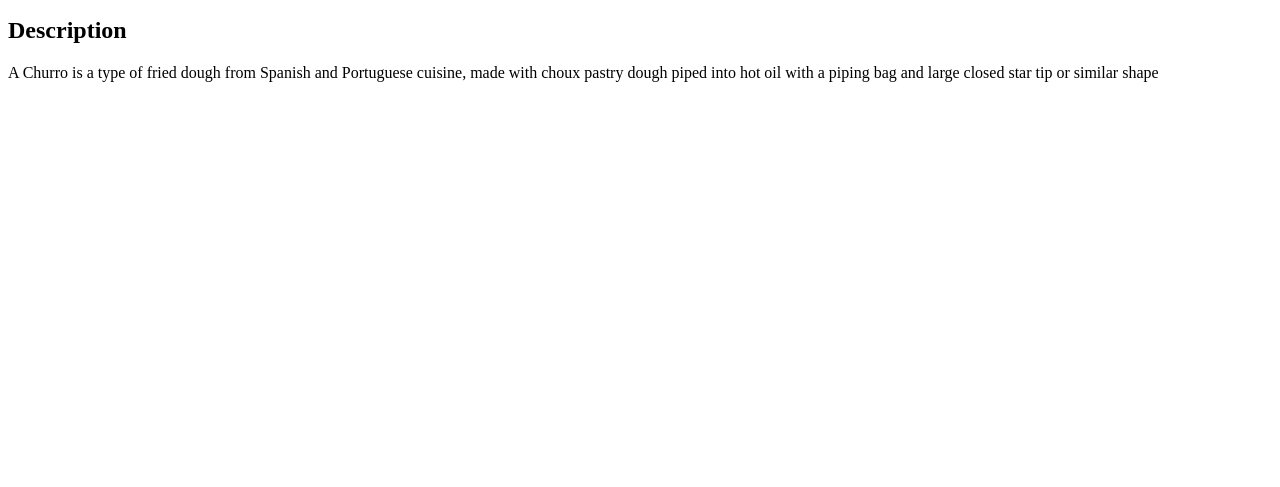
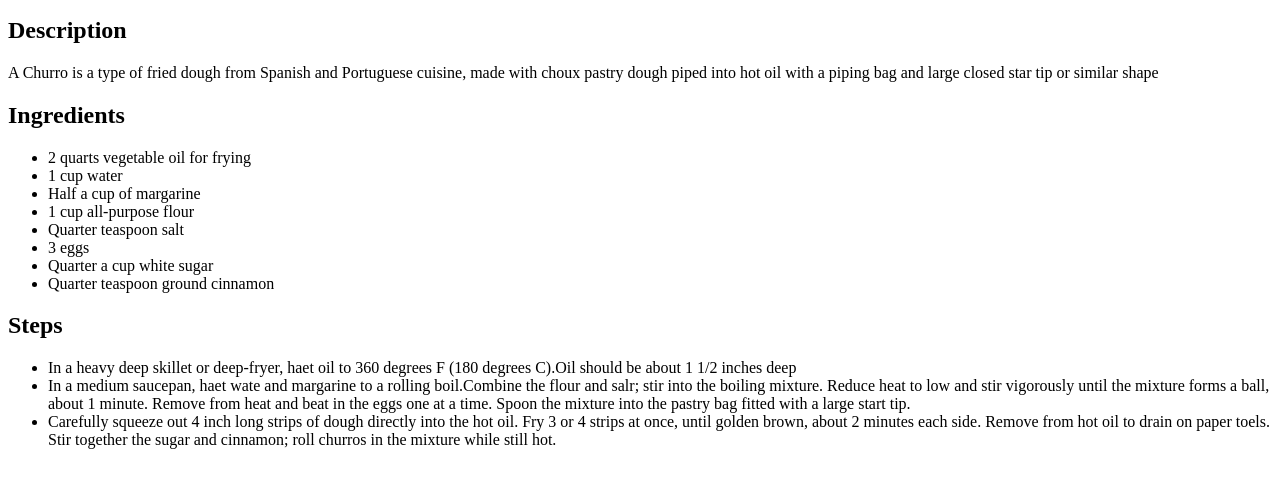
Before and after one commit to Derrek-Kimani/odin-recipes, a plain HTML site: page recipes/churos.html in a window 1280 px wide. Shown: the part 101-588 px from the top of the page. Drawn offline with Linux system fonts and the light colour scheme.

Commit message:
Added my churros' preparations steps

```diff
--- a/recipes/churos.html
+++ b/recipes/churos.html
@@ -11,8 +11,23 @@
   <img src="C:\Users\derre\Downloads\Churos image.webp" alt="Churos Image">
   <h2>Description</h2>
   <p>A Churro is a type of fried dough from Spanish and Portuguese cuisine, made with choux pastry dough piped into hot oil with a piping bag and large closed star tip or similar shape</p>
-
-
+  <h2>Ingredients</h2>
+  <ul>
+    <li>2 quarts vegetable oil for frying</li>
+    <li>1 cup water</li>
+    <li>Half a cup of margarine</li>
+    <li>1 cup all-purpose flour</li>
+    <li>Quarter teaspoon salt</li>
+    <li>3 eggs</li>
+    <li>Quarter a cup white sugar</li>
+    <li>Quarter teaspoon ground cinnamon</li>
+  </ul>
+  <h2>Steps</h2>
+  <ul>
+    <li>In a heavy deep skillet or deep-fryer, haet oil to 360 degrees F (180 degrees C).Oil should be about 1 1/2 inches deep</li>
+    <li>In a medium saucepan, haet wate and margarine to a rolling boil.Combine the flour and salr; stir into the boiling mixture. Reduce heat to low and stir vigorously until the mixture forms a ball, about 1 minute. Remove from heat and beat in the eggs one at a time. Spoon the mixture into the pastry bag fitted with a large start tip.</li>
+    <li>Carefully squeeze out 4 inch long strips of dough directly into the hot oil. Fry 3 or 4 strips at once, until golden brown, about 2 minutes each side. Remove from hot oil to drain on paper toels. Stir together the sugar and cinnamon; roll churros in the mixture while still hot. </li>
+  </ul>
 
 </body>
 </html>
```
